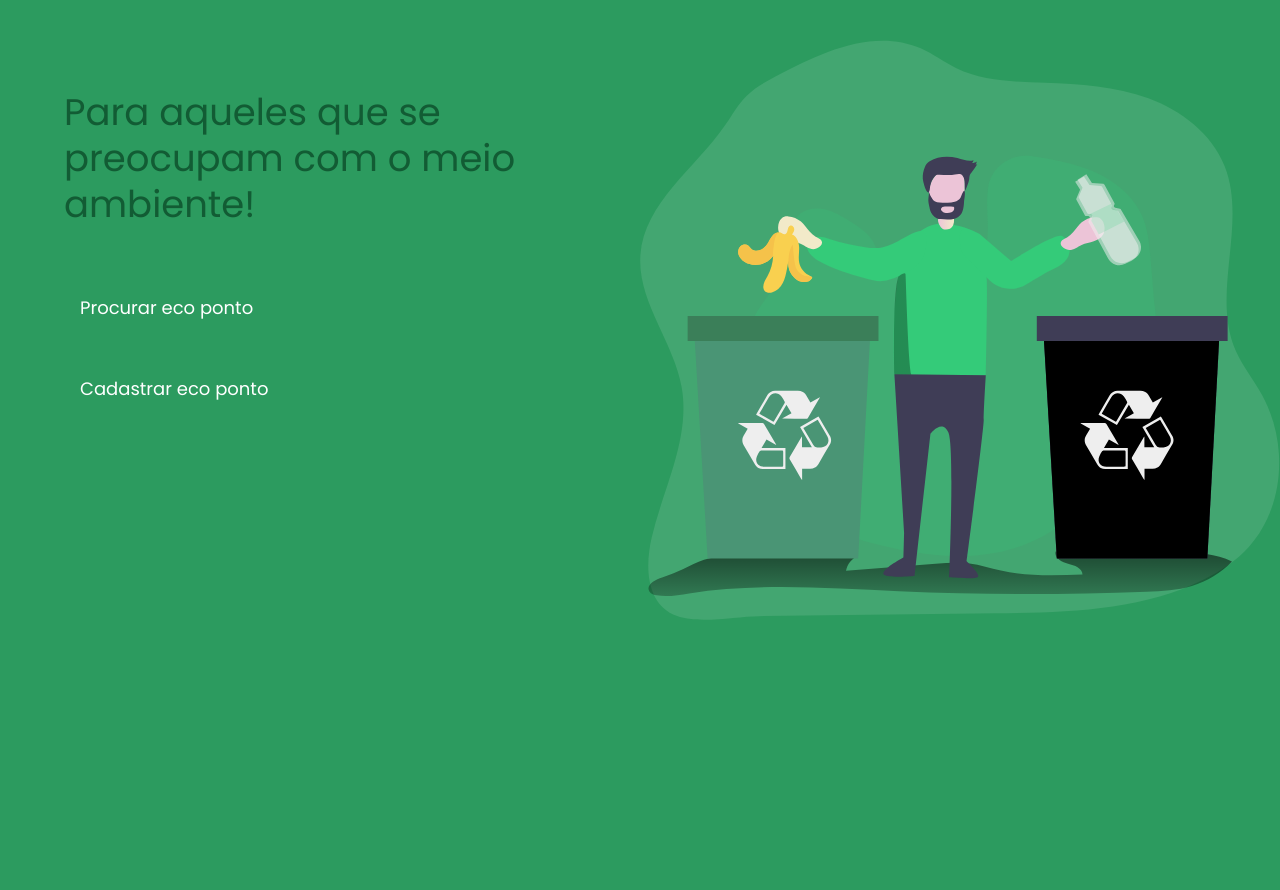
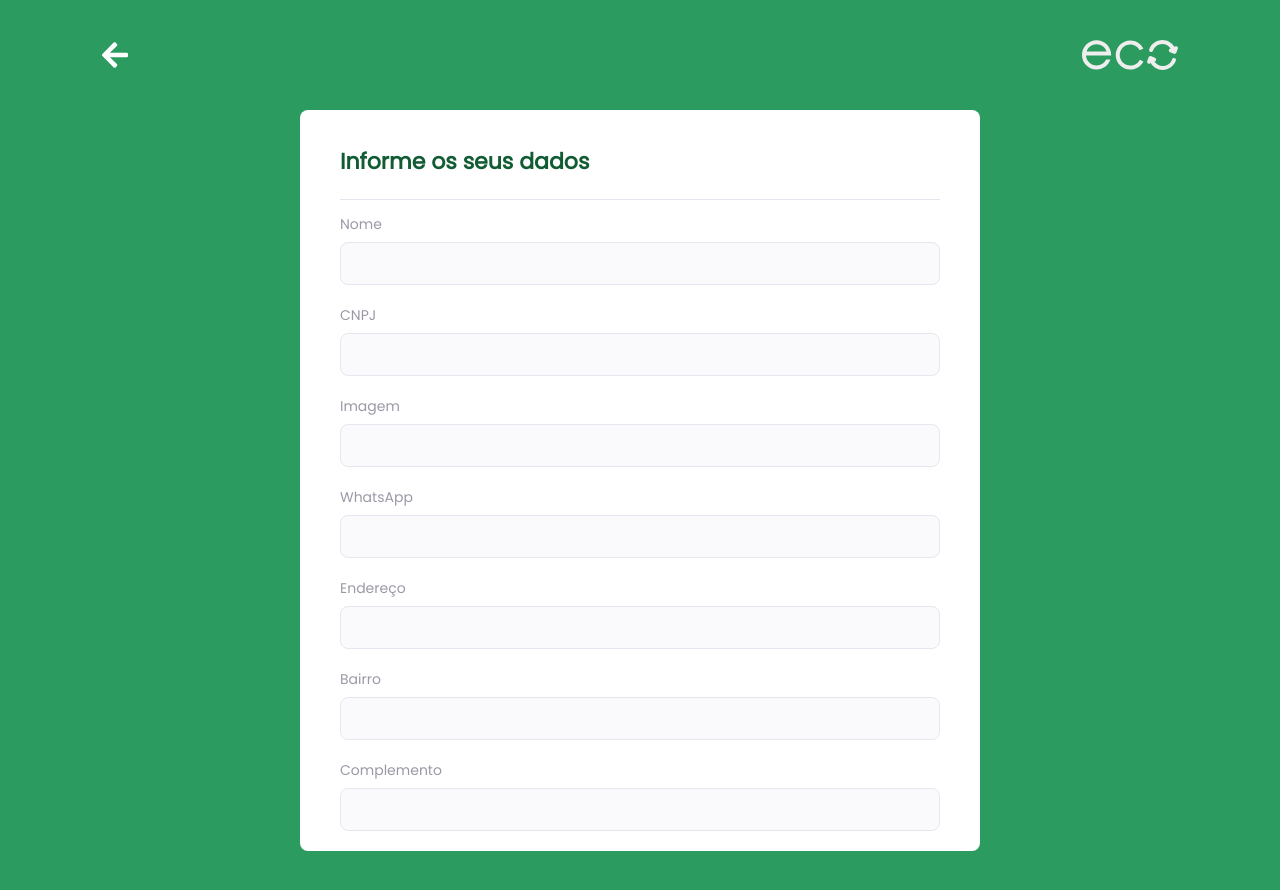
Before and after one commit to AntonioNarcilio/eco, a React (Create React App) app in the folder front/: page /createPoint in a window 1280 px wide. Before the commit the page ends 800 px from the top, so only its background shows below. Built offline with nearby package versions, Linux system fonts and the light colour scheme.

Commit message:
Layout do formulario de criaçao de eco ponto iniciado

```diff
--- a/front/src/pages/CreatePoint/index.js
+++ b/front/src/pages/CreatePoint/index.js
@@ -1,22 +1,53 @@
 import React from 'react'
-import { ButtonContainer, Container, ActionsContainer, BackgroundImage } from './styles'
+import { useHistory } from 'react-router-dom'
+import { Header, Form, Input, Label } from './styles'
+import BackIcon from '../../assets/images/icons/arrow-left 1.svg'
+import Logo from '../../assets/images/logo_eco.svg'
 
 function CreatePoint() {
+    let history = useHistory()
+
+    function handleGoToLanding() {
+        history.push('/')
+    }
+
     return(
         <div>
-        <Container>
-            {/* <p>Landing page</p> */}
-            <h1>Para aqueles que se preocupam com o meio ambiente!</h1>
-            <ActionsContainer>
-                <ButtonContainer>
-                    <p>Procurar eco ponto</p>
-                </ButtonContainer>
-                <ButtonContainer>
-                    <p>Cadastrar eco ponto</p>
-                </ButtonContainer>
-            </ActionsContainer>
-        </Container>
-        <BackgroundImage/>
+            <Header>
+                <img src={BackIcon} alt={'voltar'} onClick={handleGoToLanding}/>
+                <img src={Logo} alt={'Logo'} />
+            </Header>
+            <Form>
+                <h1>Informe os seus dados</h1>
+                <div>
+                    <Label>Nome</Label>
+                    <Input/>
+                </div>
+                <div>
+                    <Label>CNPJ</Label>
+                    <Input/>
+                </div>
+                <div>
+                    <Label>Imagem</Label>
+                    <Input/>
+                </div>
+                <div>
+                    <Label>WhatsApp</Label>
+                    <Input/>
+                </div>
+                <div>
+                    <Label>Endereço</Label>
+                    <Input/>
+                </div>
+                <div>
+                    <Label>Bairro</Label>
+                    <Input/>
+                </div>
+                <div>
+                    <Label>Complemento</Label>
+                    <Input/>
+                </div>
+            </Form>
         </div>
     )
 }
--- a/front/src/pages/CreatePoint/styles.js
+++ b/front/src/pages/CreatePoint/styles.js
@@ -1,66 +1,67 @@
 import styled from 'styled-components'
-import LandingImage from '../../assets/images/home_background.svg'
 
-export const Container = styled.div`
-    padding: 4rem ;
-    position: relative;
-    width: 40vw;
-    h1{
-        color: #125C34;
-        font-size: 37px;
-        font-weight: 400;
-        font-family: 'Poppins', sans-serif;
-        max-width: 480px;
-        line-height: 46px
+export const Header = styled.div`
+    padding: 5vh 8vw 5vh 8vw;
+    display: flex;
+    flex-direction: row;
+    justify-content: space-between;
+
+    img {
+        height: 30px;
+    }
+
+    img:first-of-type {
+        cursor: pointer;
     }
 
 `
-export const BackgroundImage = styled.div`
-    background-image: url(${LandingImage});
-    background-repeat: no-repeat;
-    background-size: contain;
-    width: 50vw;
-    height: 85vh;
-    position: absolute;
-    top: 0;
-    right: 0;
-    margin-top: 5vh;
-`
-export const ActionsContainer = styled.div`
-    margin-top: 3rem;
-`
-export const ButtonContainer = styled.button`
-    margin-top: 1rem;
-    display: flex;
-    flex-direction: row;
-    align-items: center;
-    /* max-width: 50%; */
-    background-color: transparent;
-    border: 0 transparent;
+export const Form = styled.div`
+    background-color: #FFFFFF;
+    margin: 0 auto 5vh;
+    max-width: 600px;
+    /* height: 40rem; */
+    border: 1px  #E6E6F0;
+    border-radius: 8px;
+    padding: 20px 40px;
 
-    &:hover {
-        cursor: pointer;
-        img {
-            background-color: white;
-        }
-    }
-    img {
-        width: 40px;
-        height: 48px;
-        padding: 5px 10px;
-        /* background-color: red; */
-        border-radius: 50px;
-        display: flex;
-        justify-self: center;
-        align-self: center;
-        transition: all 0.3s ease-in-out;
-    }
-    p {
-        margin-left: 10px;
-        color: #fff;
-        font-size: 18px;
-        font-weight: 400;
+    h1 {
+        font-weight: 600;
         font-family: 'Poppins', sans-serif;
+        font-size: 22px;
+        color: #125C34;
+        line-height: 34px;
+        padding-bottom: 20px;
+        border-bottom: 1px solid #E6E6F0;
     }
 
+    div {
+        margin-top: 20px;
+    }
+
+    div:first-of-type {
+        margin-top: 0px;
+    }
 `
+
+export const Label = styled.p`
+    color: #9C98A6;
+    /* font-weight: 600; */
+    font-family: 'Poppins', sans-serif;
+    font-size: 14px;
+    margin: 0 0 7px;
+`
+
+export const Input = styled.input`
+    box-sizing: border-box;
+    width: 100%;
+    border: 1px solid #E6E6F0;
+    border-radius: 8px;
+    background-color: #FAFAFC;
+    /* color: #9C98A6; */
+    font-size: 14px;
+    font-family: 'Poppins', sans-serif;
+    padding: 10px 10px 10px 10px;
+    display: flex;
+    /* flex: 1; */
+
+`
```
Also changed, not shown: front/src/assets/images/icons/arrow-left 1.svg (added).
